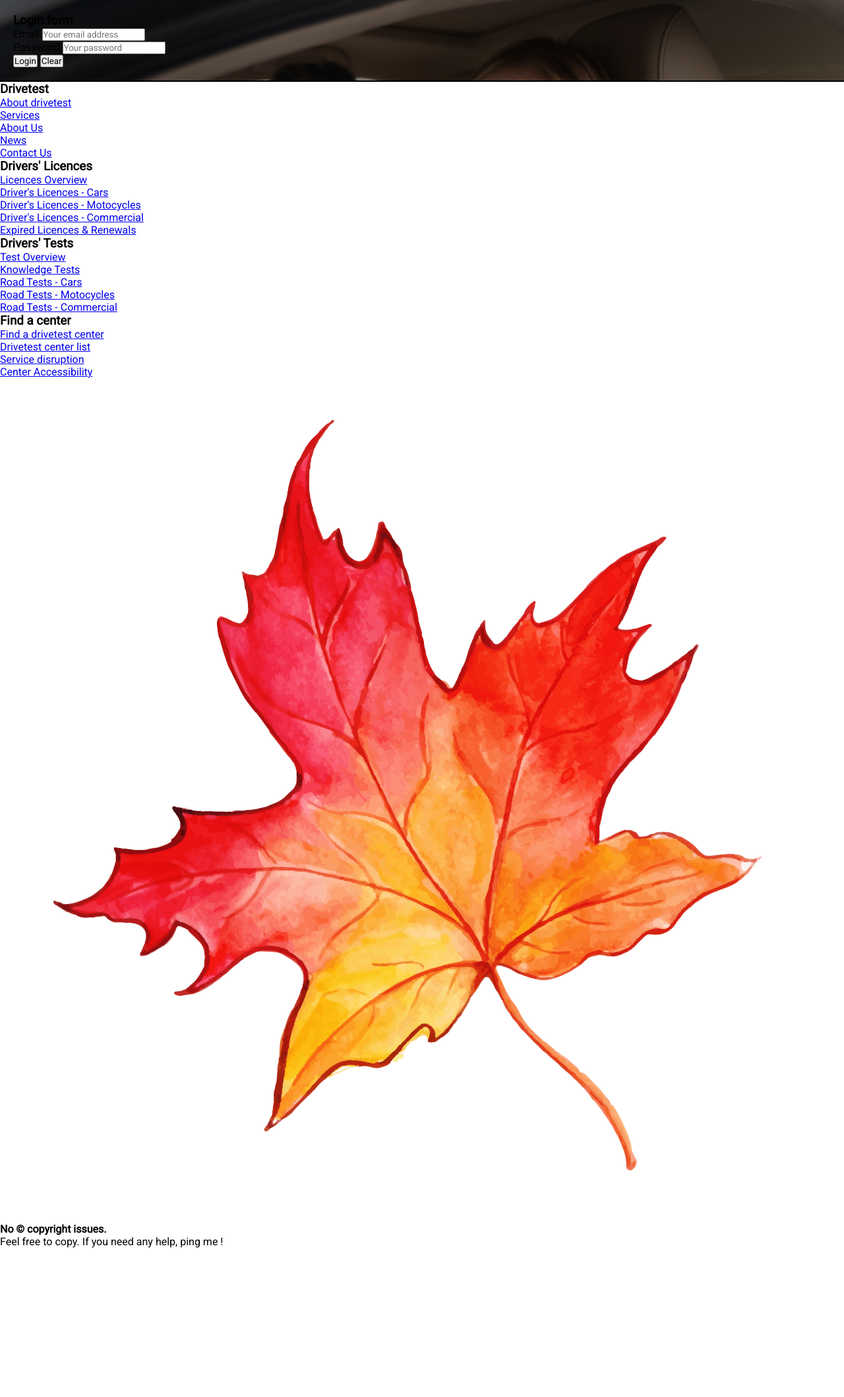
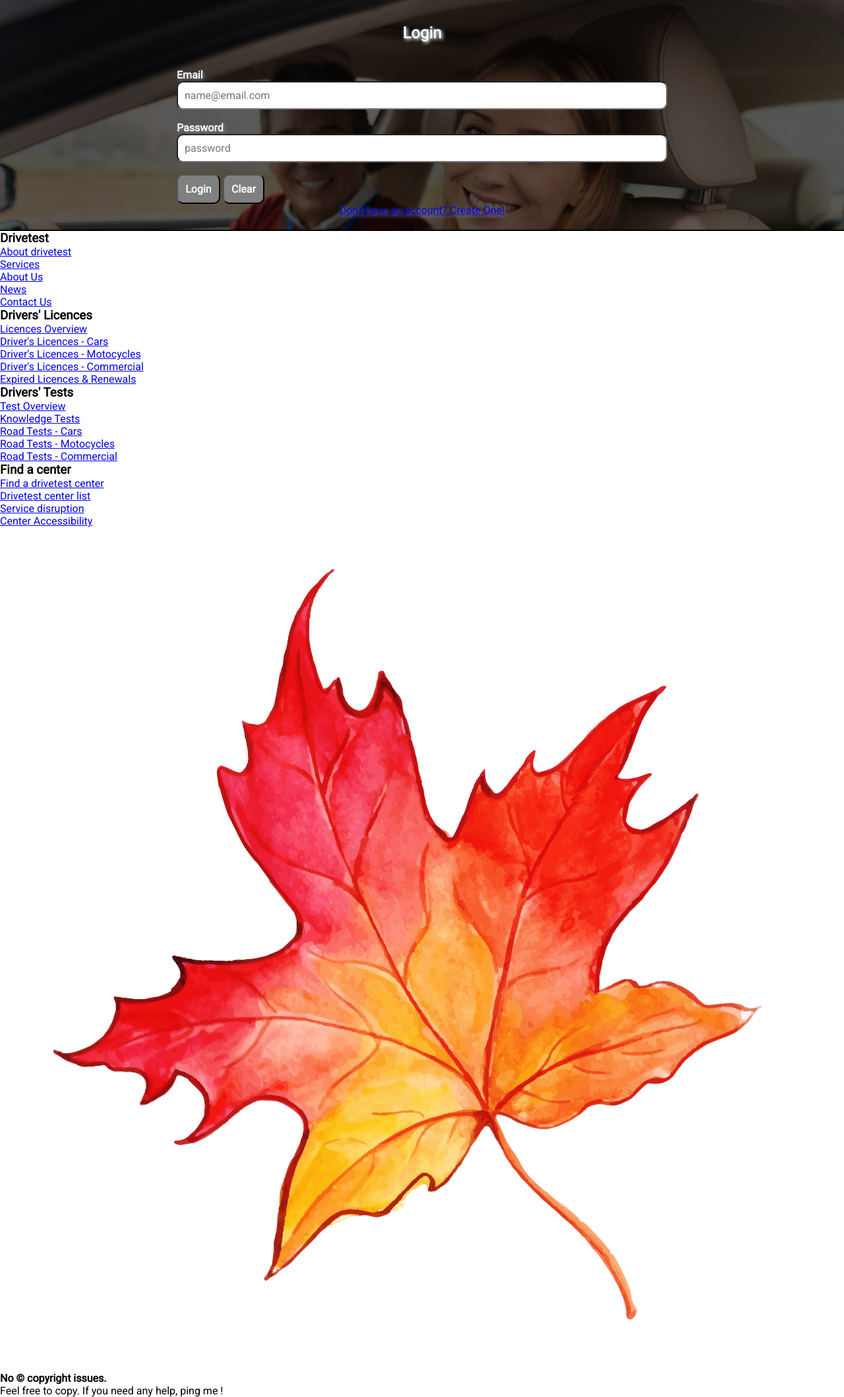
Before and after one commit to ikataria/DL-Kiosk-EJS, a web app: file views/login.html in a window 1280 px wide. Shown: the part 221-2338 px from the top of the page at 66% size. Before the commit the page ends 2112 px from the top, so only its background shows below. Run offline with its HTML, style and script files only (its server is not run), Linux system fonts and the light colour scheme.

Commit message:
login form done

```diff
--- a/css/style.css
+++ b/css/style.css
@@ -21,11 +21,15 @@ img {
 
     /* COLOR */
     --FORM-HEADING-COLOR: aliceblue;
+    --FORM-TEXT-COLOR: aliceblue;
 
     /* FONT-SIZES */
     --FORM-LABEL-SIZE: 25px;
 }
 
+/* || NAV */
+
+/* || MAIN */
 .main__hero{
     background-color: antiquewhite;
     background-image: url(../views/img/driver_hero_1500x1000.jpg);
@@ -37,48 +41,47 @@ img {
 .form{
     border-bottom: 2px solid black;
     padding: 20px;
-    background-color: hsla(0, 0%, 0%, 0.527);
-}
-
-/* .form{
-    border-bottom: 2px solid black;
-    padding: 20px;
+    background-color: hsla(0, 0%, 0%, 0.642);
     display: flex;
     flex-flow: column nowrap;
     align-items: center;
-    background-color: hsla(0, 0%, 0%, 0.527);
-}
-
-.form h3{
-    font-family: var(--FF);
-    color: var(--FORM-HEADING-COLOR);
-    margin-bottom: 10px;
 }
 
 .form__login{
     width: 60%;
-    display: flex;
-    flex-flow: column nowrap;
-    align-items: flex-start;
+}
+
+.form__label{
+    font-weight: 700;
+}
+
+.form__input{
+    display: block;
+    width: 100%;
+    border-radius: 10px;
     padding: 10px;
+    font-size: 1rem;
+    margin-bottom: 18px;
+}
+
+.form__button{
+    border-radius: 10px;
+    padding: .7rem;
+    font-size: 1rem;
+    color: var(--FORM-TEXT-COLOR);
+    background-color: gray;
+    font-weight: 700;
+}
+
+.form h3{
+    color: var(--FORM-HEADING-COLOR);
+    text-shadow: 2px 2px 5px rgb(255, 255, 255);
+    font-size: 1.5rem;
+    padding: 1rem;
+    margin-bottom: 1.5rem;
 }
 
 .form__p{
-    display: flex;
-    flex-flow: column nowrap;
-    width: 100%;
-    margin-bottom: 2rem;
+    color: var(--FORM-TEXT-COLOR);
+    text-shadow: 2px 2px 5px rgb(133, 132, 132);
 }
-
-.form__label{
-    font-size: var(--FORM-LABEL-SIZE);
-    color: var(--FORM-HEADING-COLOR);
-}
-.form__input{
-    border-radius: 5px;
-    padding: 10px;
-}
-
-.form__button{
-    text-align: center;
-} */
--- a/views/login.html
+++ b/views/login.html
@@ -42,19 +42,23 @@
     <main class="main">
         <article class="main__hero">
           <section class="form">
-            <h3>Login form</h3>
+            <h3>Login</h3>
             <form action="https://httpbin.org/post" class="form__login">
               <p class="form__p">
                 <label class="form__label" for="email">Email</label>
-                <input class="form__input" type="email" name="email" placeholder="Your email address">
+                <input class="form__input" type="email" name="email" placeholder="name@email.com">
               </p>
               <p class="form__p">
-                <label class="form__label" for="email">Password</label>
-                <input class="form__input" type="password" name="password" placeholder="Your password">
+                <label class="form__label" for="password">Password</label>
+                <input class="form__input" type="password" name="password" placeholder="password">
               </p>
               <button class="form__button" type="submit">Login</button>
               <button class="form__button" type="reset">Clear</button>
             </form>
+
+            <p class="form__p">
+                <a href="./register.html">Don't have an account? Create One!</a>
+            </p>
           </section>
         </article>
     </main>
```
Also changed, not shown: views/logout.html (+15 -19 lines), views/register.html (+19 -19 lines).
